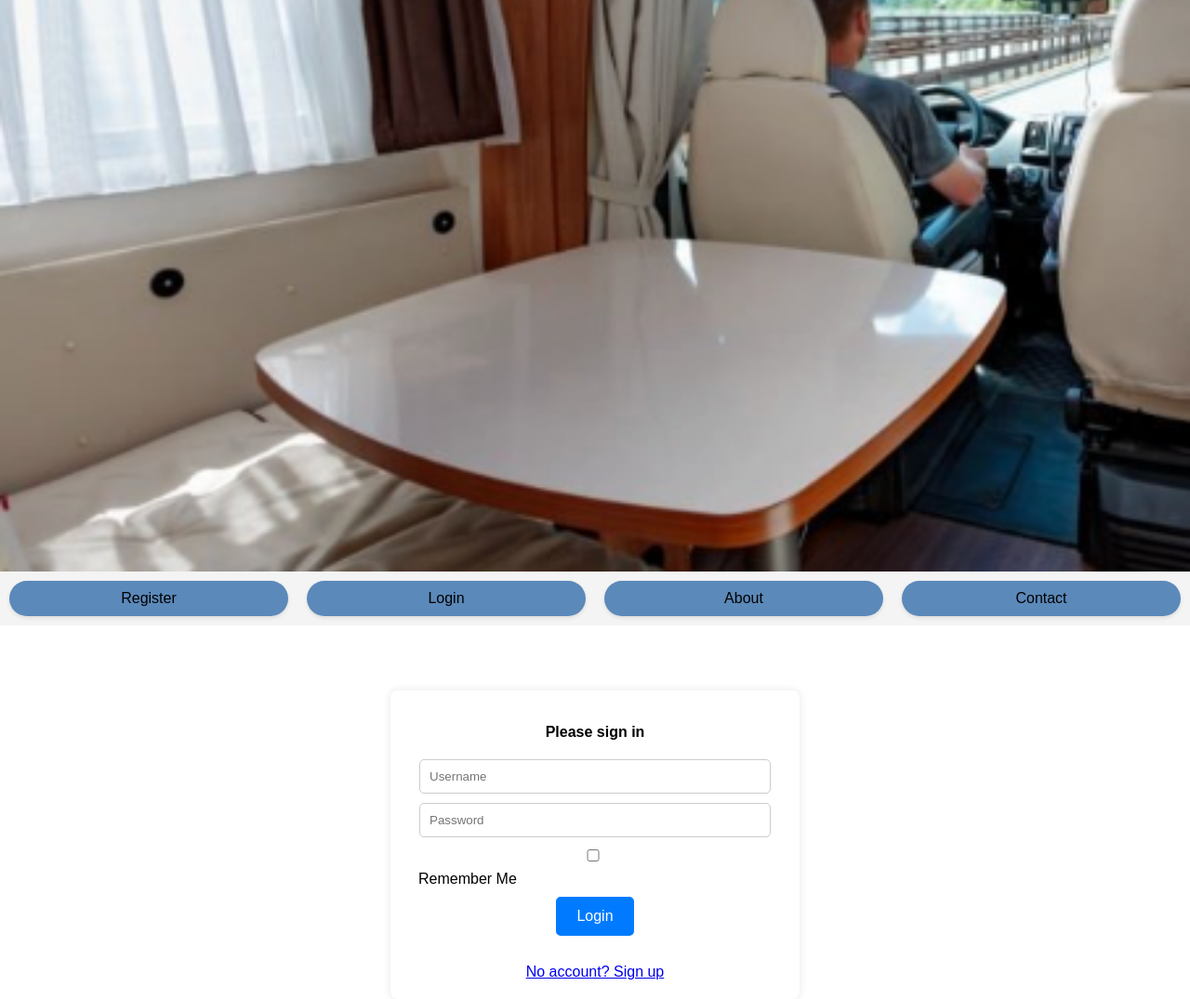
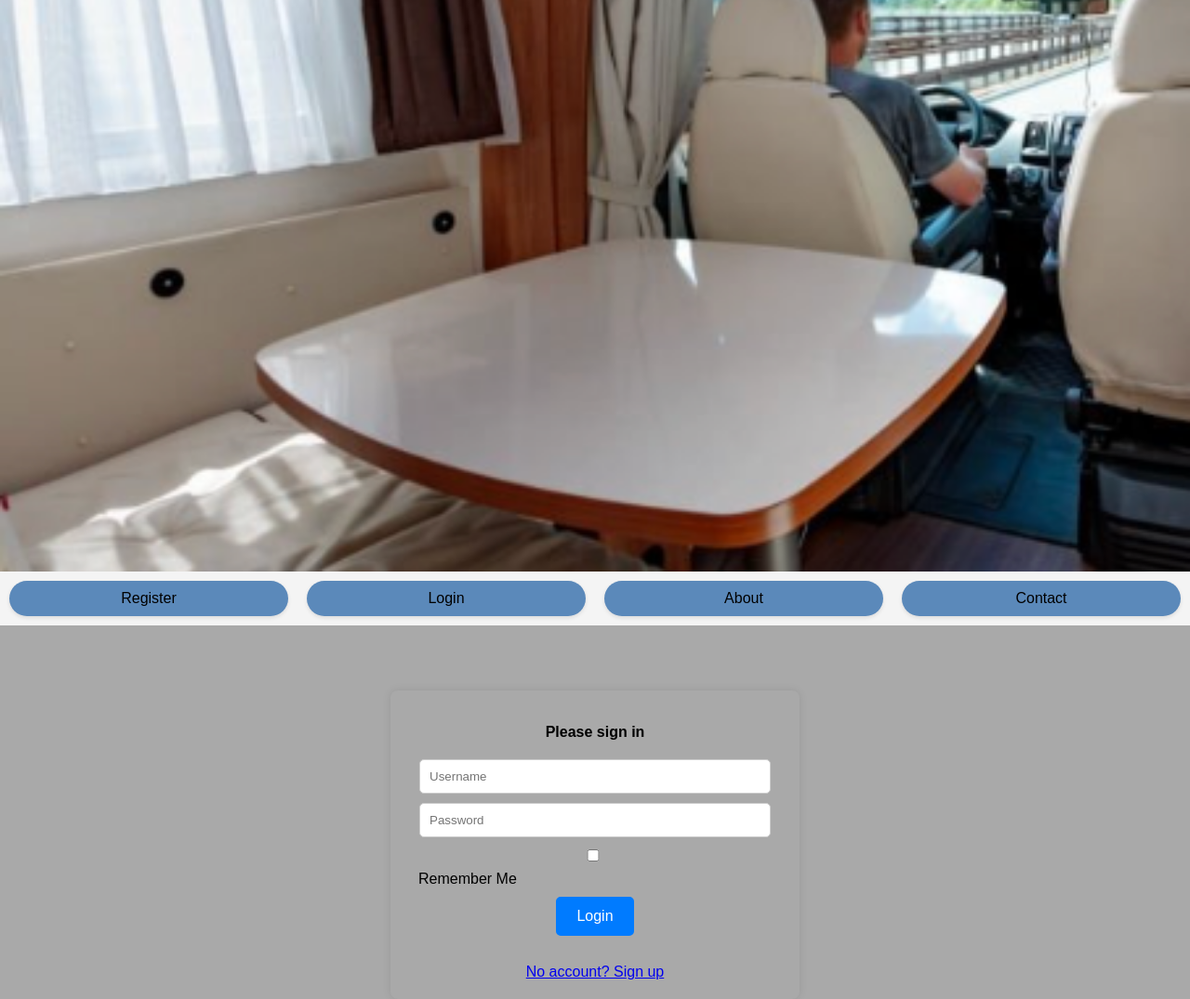
Before and after one commit to dniyomukiza/nearme, a Flask app: page /login in a window 1280 px wide. Shown: the whole page at 93% size. Run offline with Flask 3, Linux system fonts and the light colour scheme.

Commit message:
fix parentcss

```diff
--- a/nearme/static/css/login.css
+++ b/nearme/static/css/login.css
@@ -1,6 +1,6 @@
 body {
     font-family: Arial, sans-serif;
-    background-color: #fff;
+    background-color: darkgray;
     display: flex;
     justify-content: center;
     align-items: center;
@@ -10,7 +10,7 @@ body {
   }
 
   .login-container {
-    background-color: #fff;
+    background-color: darkgray;
     padding: 20px;
     border-radius: 8px;
     box-shadow: 0 0 10px rgba(0, 0, 0, 0.1);
--- a/nearme/static/css/reg.css
+++ b/nearme/static/css/reg.css
@@ -10,7 +10,7 @@ body {
 }
 
 .register-container {
-    background-color: #fff;
+    background-color: darkgray;
     padding: 20px;
     border-radius: 8px;
     box-shadow: 0 0 10px rgba(0, 0, 0, 0.1);
```
